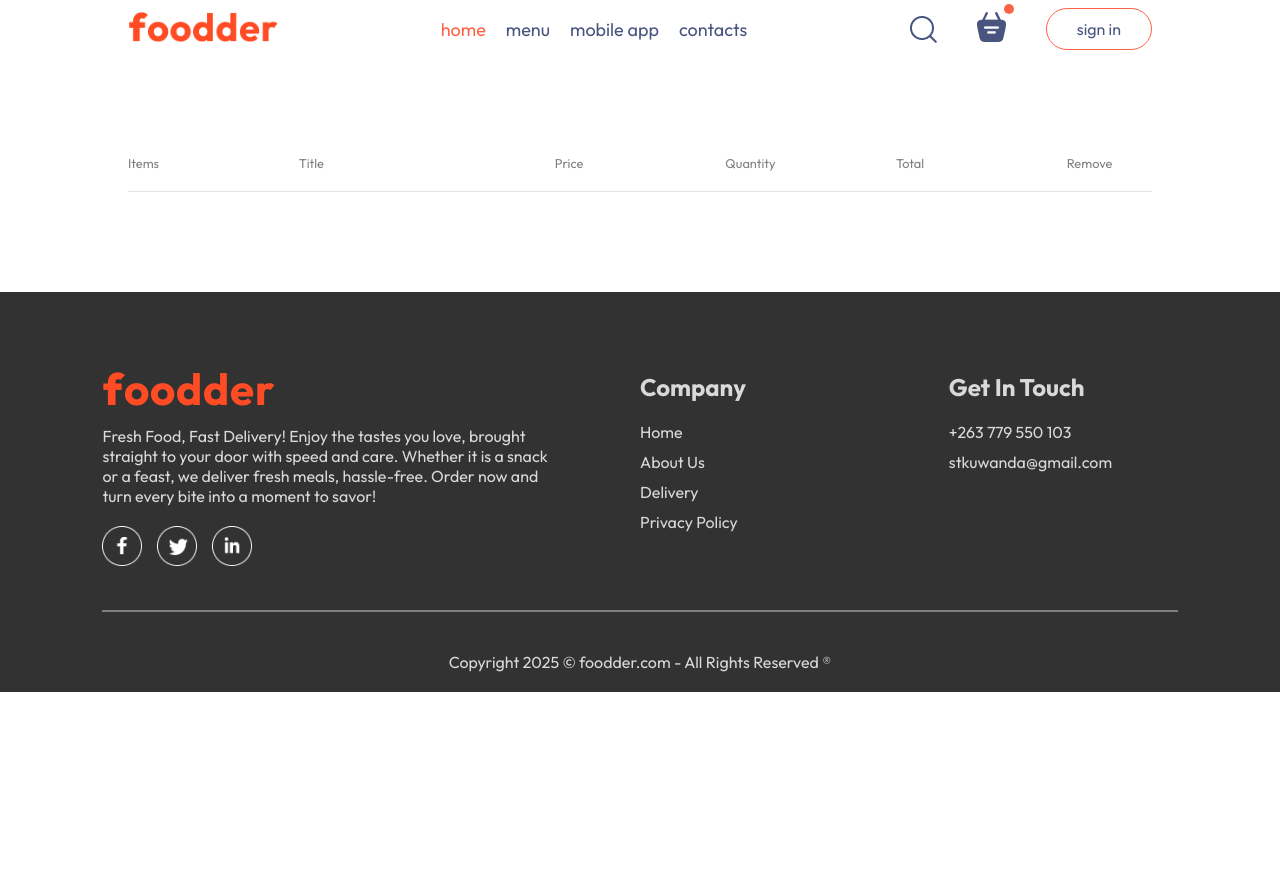
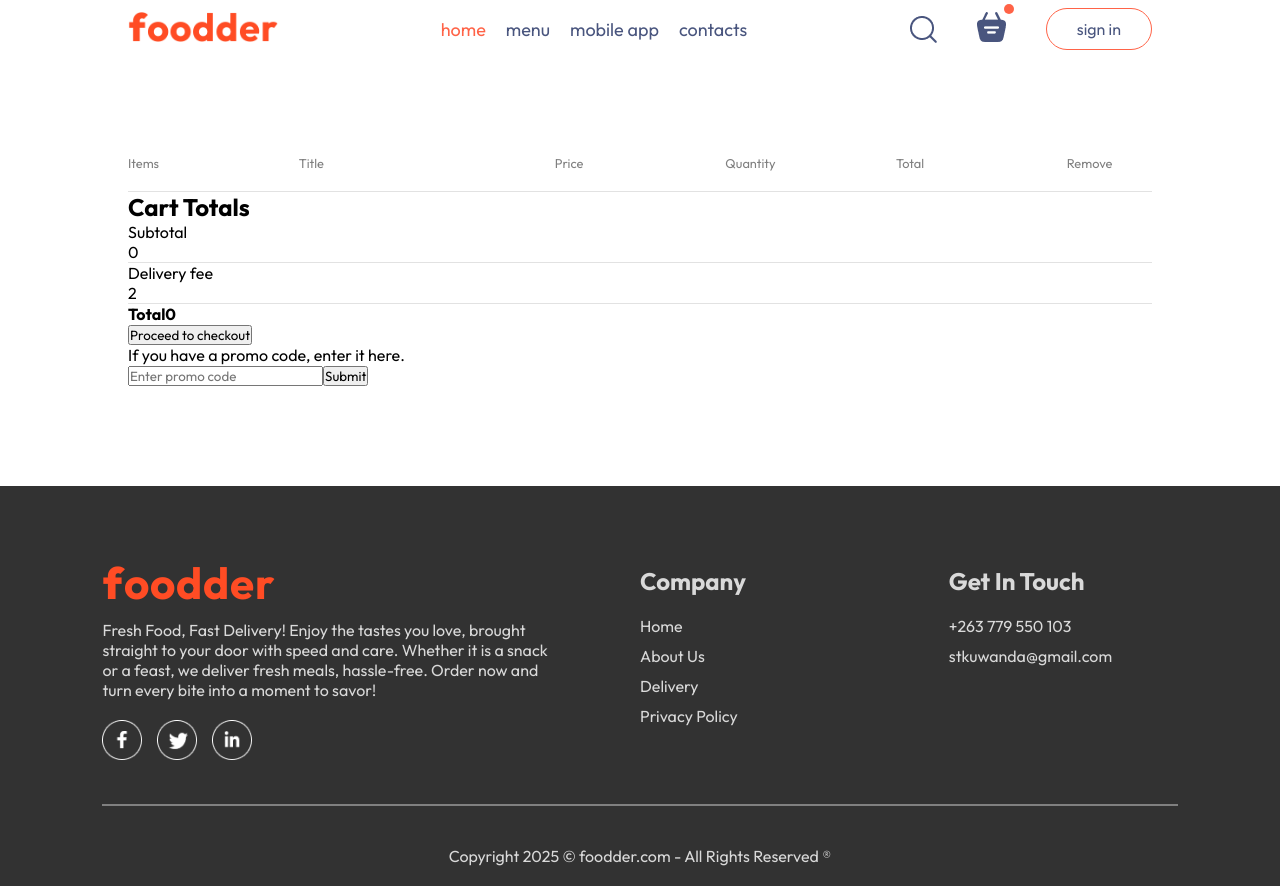
Before and after one commit to stkuwanda/foodder-frontend, a React (Vite) app: page /cart in a window 1280 px wide. Before the commit the page ends 800 px from the top, so only its background shows below. Built offline with nearby package versions, Linux system fonts and the light colour scheme.

Commit message:
setting up basic structure for cart-totals and promo code

```diff
--- a/src/pages/Cart/Cart.page.jsx
+++ b/src/pages/Cart/Cart.page.jsx
@@ -34,6 +34,37 @@
 						)
 				)}
 			</section>
+      <section className="cart-bottom">
+        <div className="cart-total">
+          <h2>Cart Totals</h2>
+          <div>
+            <div className="cart-total-details">
+              <p>Subtotal</p>
+              <p>{0}</p>
+            </div>
+            <hr />
+            <div className="cart-total-details">
+              <p>Delivery fee</p>
+              <p>{2}</p>
+            </div>
+            <hr />
+            <div className="cart-total-details">
+              <b>Total</b>
+              <b>{0}</b>
+            </div>
+          </div>
+          <button>Proceed to checkout</button>
+        </div>
+        <div className="cart-promo-code">
+          <div>
+            <p>If you have a promo code, enter it here.</p>
+            <div className="cart-promo-code-input">
+              <input type="text" placeholder='Enter promo code' />
+              <button>Submit</button>
+            </div>
+          </div>
+        </div>
+      </section>
 		</main>
 	);
 }
```
